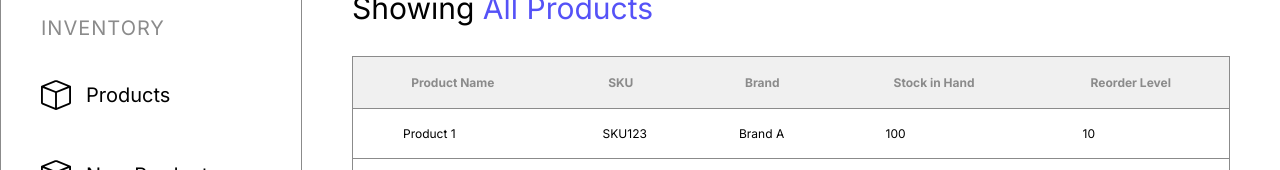
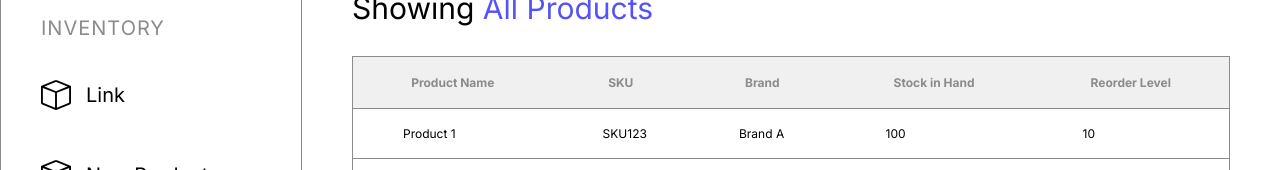
Before and after one commit to BrennonMeireles/controle-estoque-react, a React (Vite) app: page / in a window 1280 px wide. Shown: the part 192-362 px from the top of the page. Built offline with nearby package versions, Linux system fonts and the light colour scheme.

Commit message:
fix: teste deploy

```diff
--- a/src/components/Sidebar/index.jsx
+++ b/src/components/Sidebar/index.jsx
@@ -1,6 +1,5 @@
 import { LiaHomeSolid } from "react-icons/lia";
 import { BsBox } from "react-icons/bs";
-
 
 import "./style.css"
 
@@ -11,7 +10,7 @@ export default function Sidebar() {
                 <ul className="sidebar-btn">
                     <li><LiaHomeSolid />Home</li>
                     <h4>INVENTORY</h4>
-                    <li><BsBox />Products</li>
+                    <li><BsBox />Link</li>
                     <li><BsBox />New Products</li>
                 </ul>
             </article>
--- a/src/route.jsx
+++ b/src/route.jsx
@@ -7,9 +7,8 @@ export default function Rotas() {
         <BrowserRouter>
             <Routes>
                 <Route path="/" element={<Home />} />
-                <Route path="/product" element={<Product />} />
+                <Route path="https://controle-estoque-react-omega.vercel.app/product" element={<Product />} />
             </Routes>
-
         </BrowserRouter>
     )
 }
```
